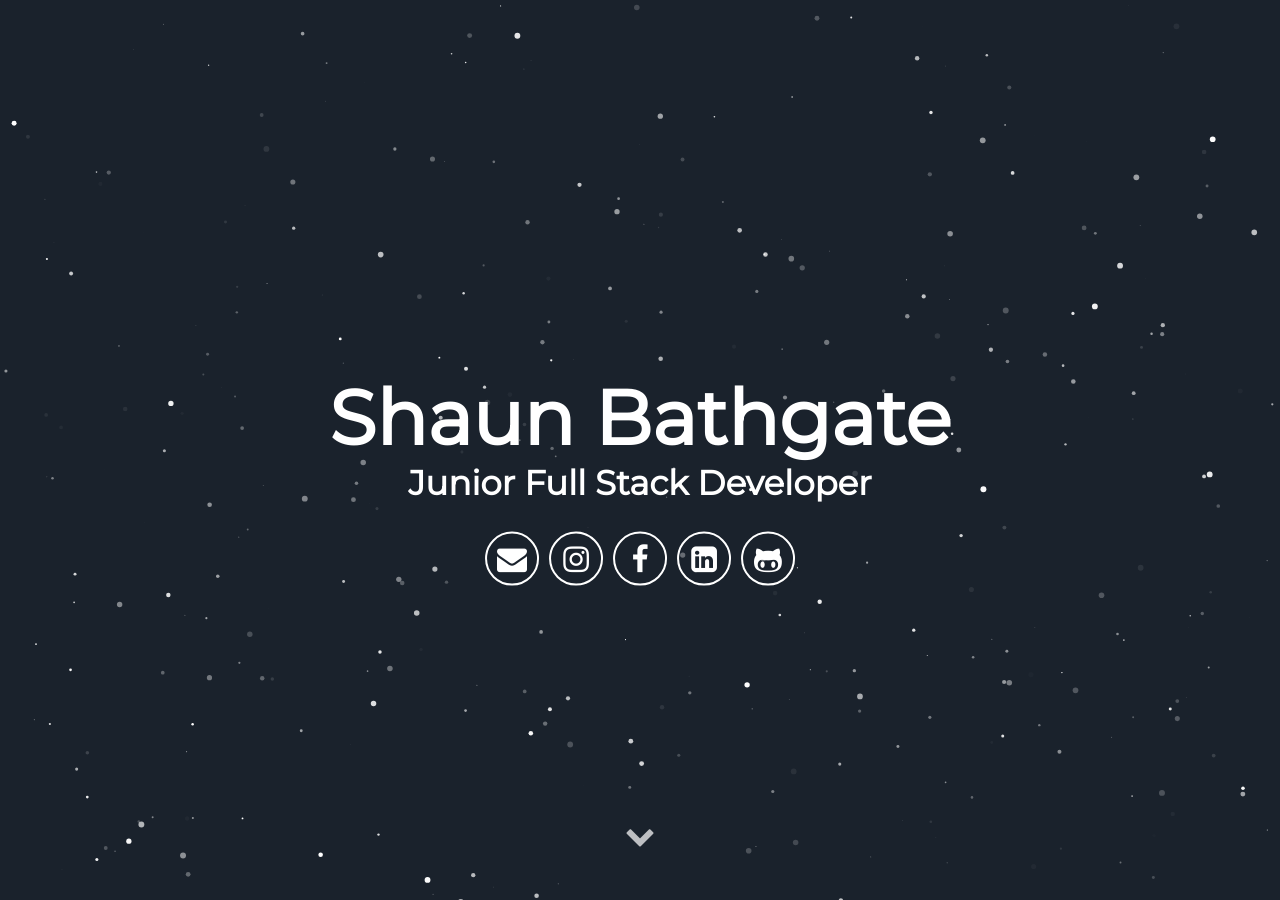
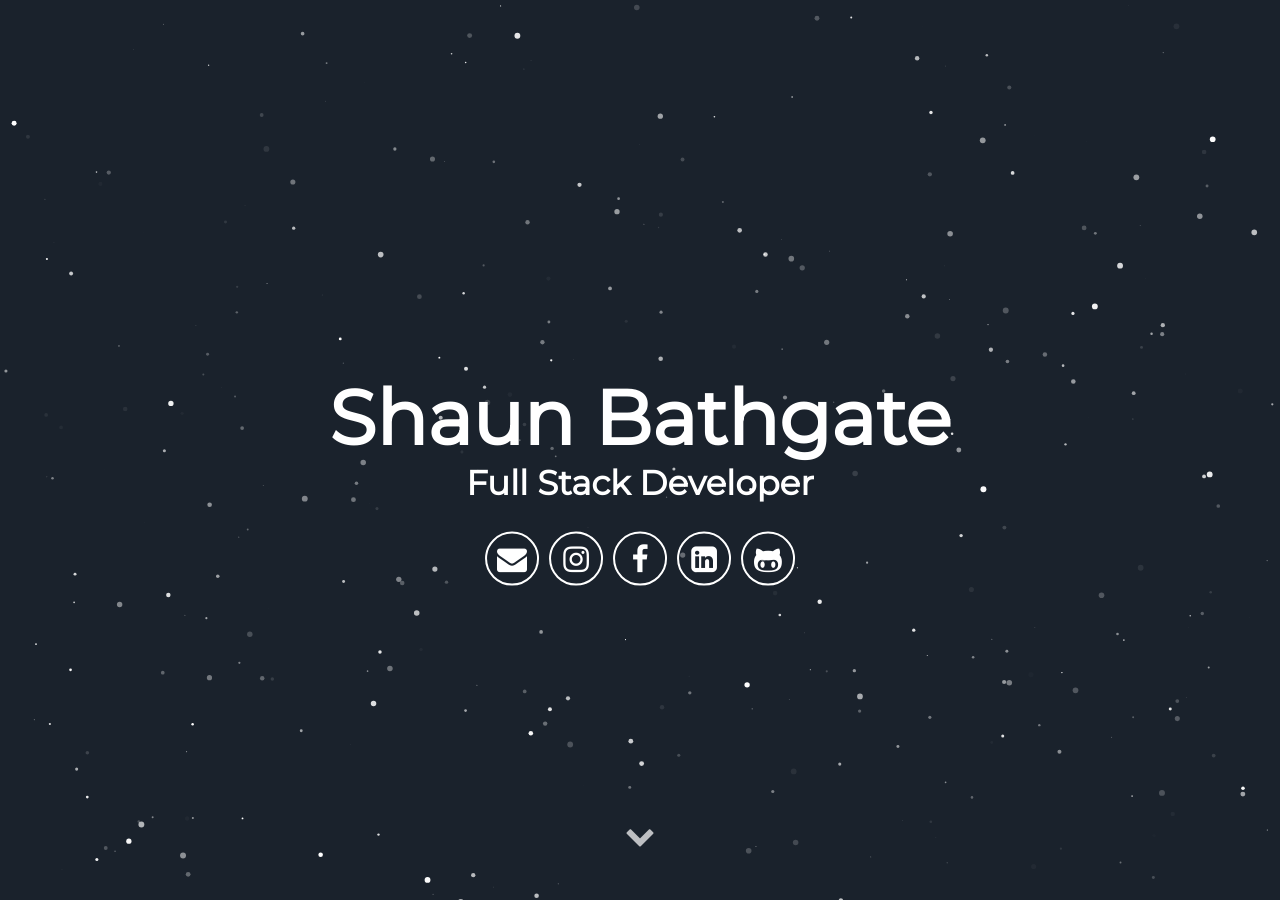
Before and after one commit to sbathgate/sbathgate.github.io, a Jekyll site: the page built from index.html, in a window 1280 px wide and 900 px high. Built offline with Jekyll 4.4.1, drawn with Linux system fonts in a browser that asks for light colours; some web fonts are replaced.

Commit message:
Update title

```diff
--- a/_config.yml
+++ b/_config.yml
@@ -9,7 +9,7 @@ username: Shaun Bathgate
 user_description: Electronically founded, after a decade as a Radar Technician in the RCN and now DND, I am eager to transition into a software development role.
 user_description_1: Growing up in an entrepreneurial family, I have built a series of e-commerce websites for my family. Utilizing web hosting services such as Monster Commerce, Volusion, BigCommerce and Shopify, I would customise the front-end requirements to our specific use case. The current revisions have adopted Pixel Union templates for our 2019 modernization.
 user_description_2: More recently, I have been contributing to an Open Source non-profit Ascoderu with their email project Lokole. This has provided me with the opportunity to improve my full-stack development capabilities. The Lokole devices use Raspberry Pi's to provide affordable email capability to rural communities in Africa. Built with Python, the Lokole uses the Flask framework, interfaces with Azure cloud services and relies on tools such as Github, Travis CI, SendGrid, CloudFlare, Nginx, Docker and Kubernetes.
-user_title: Junior Full Stack Developer
+user_title: Full Stack Developer
 email: me@shaunb.ca
 # twitter_username: lorem_ipsum
 github_username:  sbathgate
```
